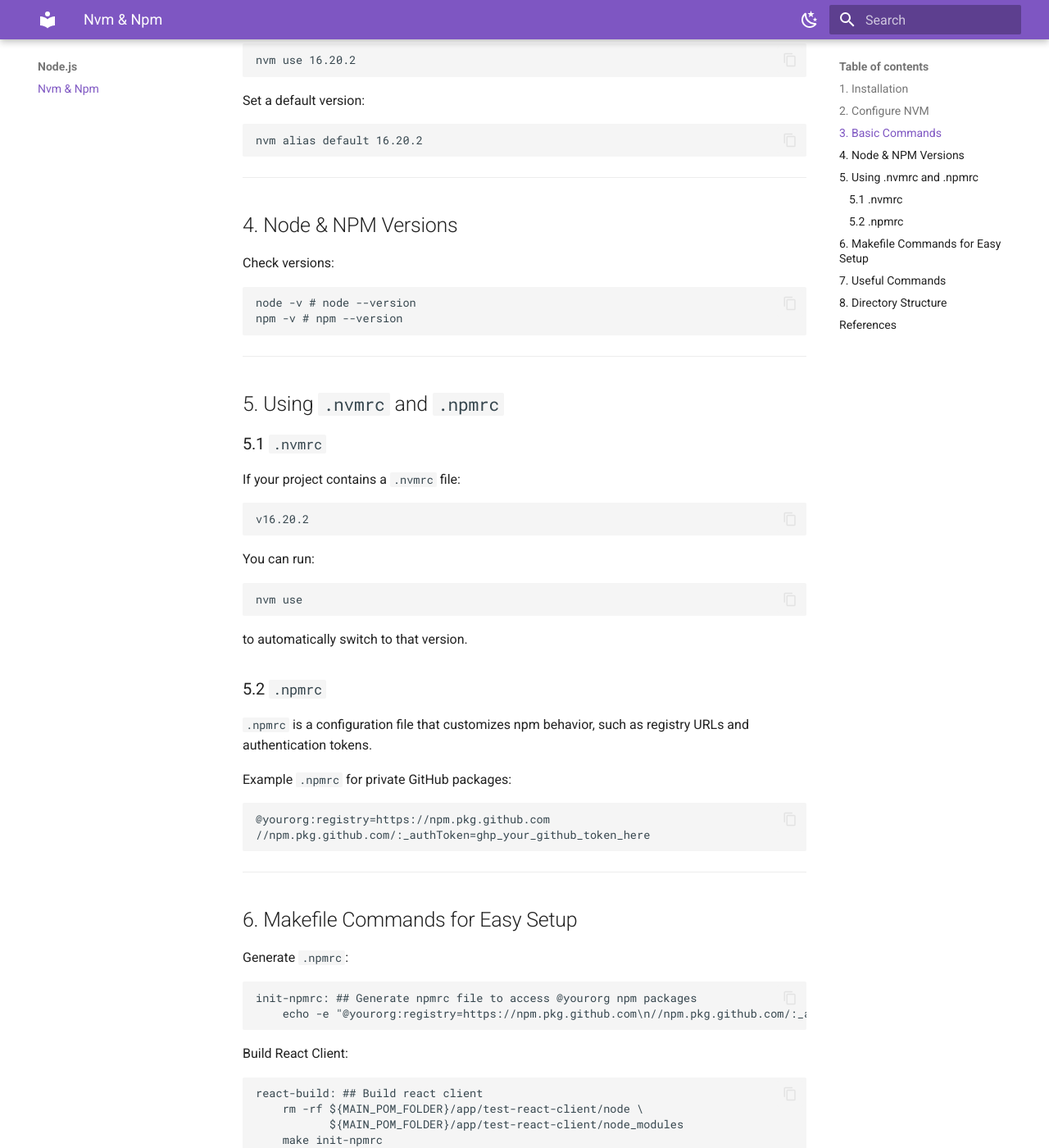
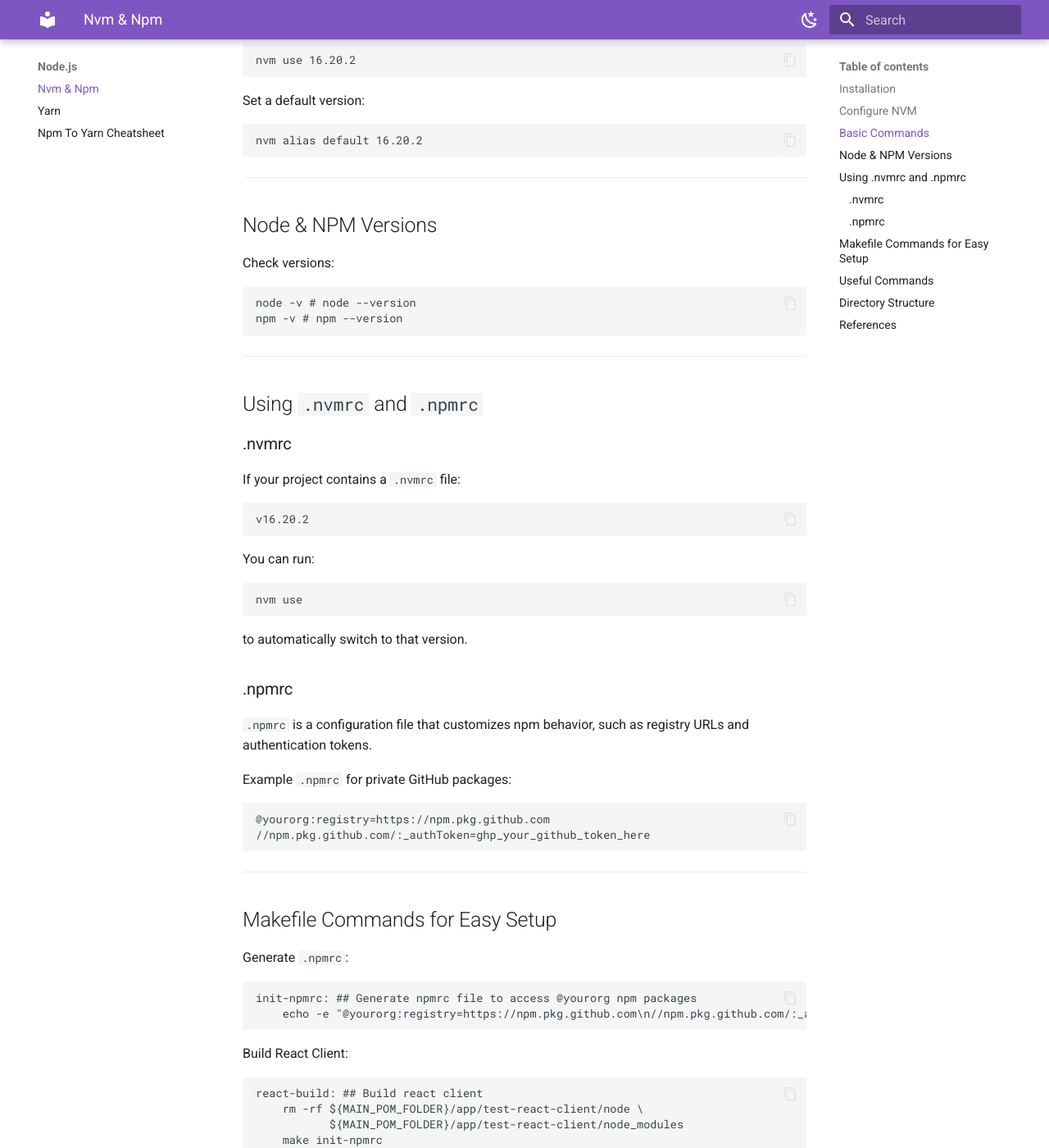
Before and after one commit to ozgurryazilimci/dev-notes, an MkDocs documentation site: the page built from docs/nodejs/nvm-npm.md, in a window 1280 px wide and 1400 px high, scrolled down 1408 px. Shown: the whole window at 82% size. Built offline with MkDocs 1.6.1 and Material for MkDocs 9.7.7, drawn with Linux system fonts in a browser that asks for light colours; some of the changed text lies outside the part shown.

Commit message:
Add yarn page

````diff
--- a/docs/nodejs/nvm-npm.md
+++ b/docs/nodejs/nvm-npm.md
@@ -5,7 +5,7 @@
 
 ---
 
-## 1. Installation
+## Installation
 
 ```bash
 brew install nvm
@@ -13,7 +13,7 @@
 
 ---
 
-## 2. Configure NVM
+## Configure NVM
 
 Create a directory for NVM:
 
@@ -38,7 +38,7 @@
 
 ---
 
-## 3. Basic Commands
+## Basic Commands
 
 Check nvm version:
 
@@ -78,7 +78,7 @@
 
 ---
 
-## 4. Node & NPM Versions
+## Node & NPM Versions
 
 Check versions:
 
@@ -89,9 +89,9 @@
 
 ---
 
-## 5. Using `.nvmrc` and `.npmrc`
+## Using `.nvmrc` and `.npmrc`
 
-### 5.1 `.nvmrc`
+### .nvmrc
 
 If your project contains a `.nvmrc` file:
 
@@ -107,7 +107,7 @@
 
 to automatically switch to that version.
 
-### 5.2 `.npmrc`
+### .npmrc
 
 `.npmrc` is a configuration file that customizes npm behavior, such as registry URLs and authentication tokens.
 
@@ -120,7 +120,7 @@
 
 ---
 
-## 6. Makefile Commands for Easy Setup
+## Makefile Commands for Easy Setup
 
 Generate `.npmrc`:
 
@@ -159,7 +159,7 @@
 
 ---
 
-## 7. Useful Commands
+## Useful Commands
 
 Kill a process on port 3000:
 
@@ -178,7 +178,7 @@
 
 ---
 
-## 8. Directory Structure
+## Directory Structure
 
 ```text
 ~/.nvm
--- a/mkdocs.yml
+++ b/mkdocs.yml
@@ -120,6 +120,8 @@
       - Tfenv: terraform/tfenv.md
   - Node.js:
       - Nvm & Npm: nodejs/nvm-npm.md
+      - Yarn: nodejs/yarn.md
+      - Npm To Yarn Cheatsheet: nodejs/npm-to-yarn-cheatsheet.md
   - Database:
       - MySQL:
           - MySQL Cheatsheet: database/mysql/mysql-cheatsheet.md
````
Also changed, not shown: docs/nodejs/npm-to-yarn-cheatsheet.md (added, +98 -0 lines), docs/nodejs/yarn.md (added, +129 -0 lines).
